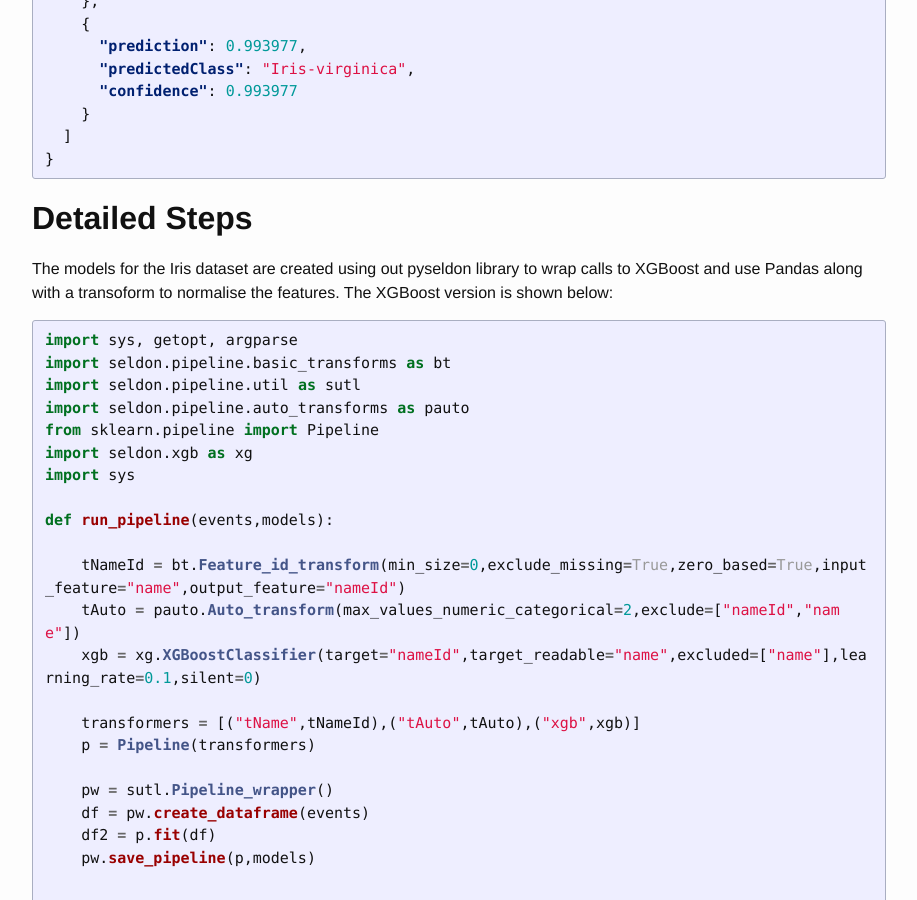
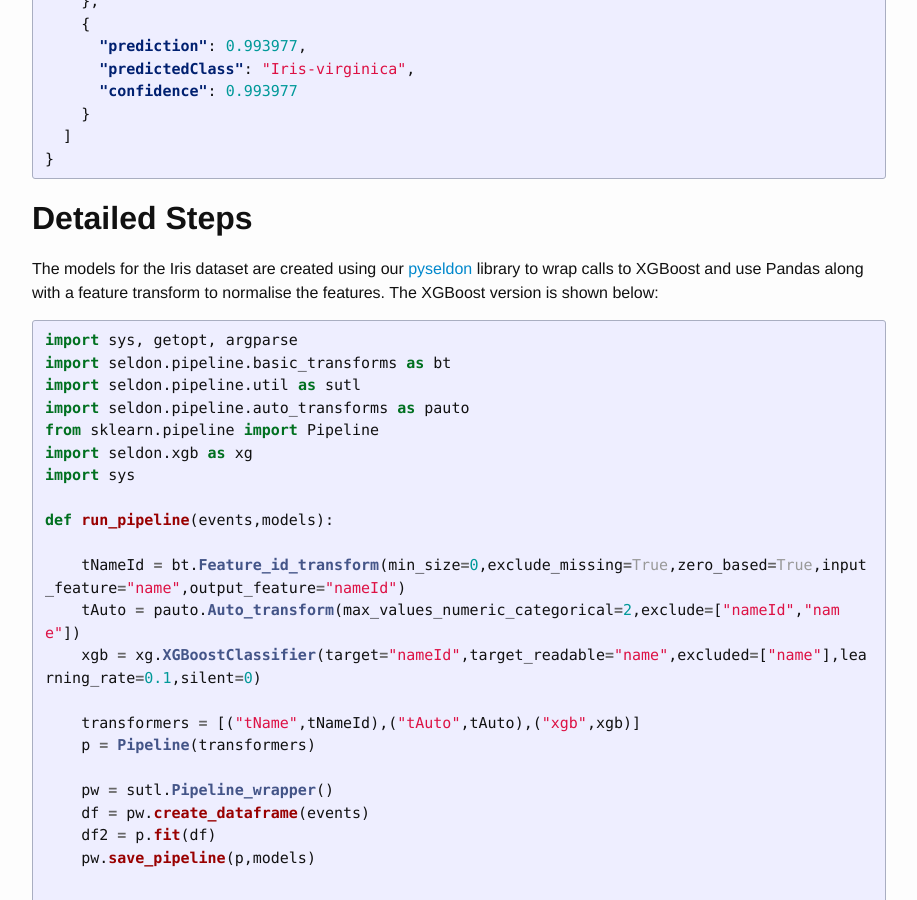
Before and after one commit to SeldonIO/seldonio.github.com, a Jekyll site: the page built from prediction-example.md, in a window 1280 px wide and 900 px high, scrolled down 1901 px. Shown: the whole window, without its empty margins (181-1098 px from the left). Built offline with Jekyll 4.4.1, drawn with Linux system fonts in a browser that asks for light colours.

Commit message:
add detail for prediction example

```diff
--- a/prediction-example.md
+++ b/prediction-example.md
@@ -85,7 +85,7 @@ The respone should be like:
 
 # **Detailed Steps**<a name="detailed-steps"></a>
 
-The models for the Iris dataset are created using out pyseldon library to wrap calls to XGBoost and use Pandas along with a transoform to normalise the features. The XGBoost version is shown below:
+The models for the Iris dataset are created using our [pyseldon](python-package.html) library to wrap calls to XGBoost and use Pandas along with a feature transform to normalise the features. The XGBoost version is shown below:
 
 {% highlight python %}
 import sys, getopt, argparse
```
